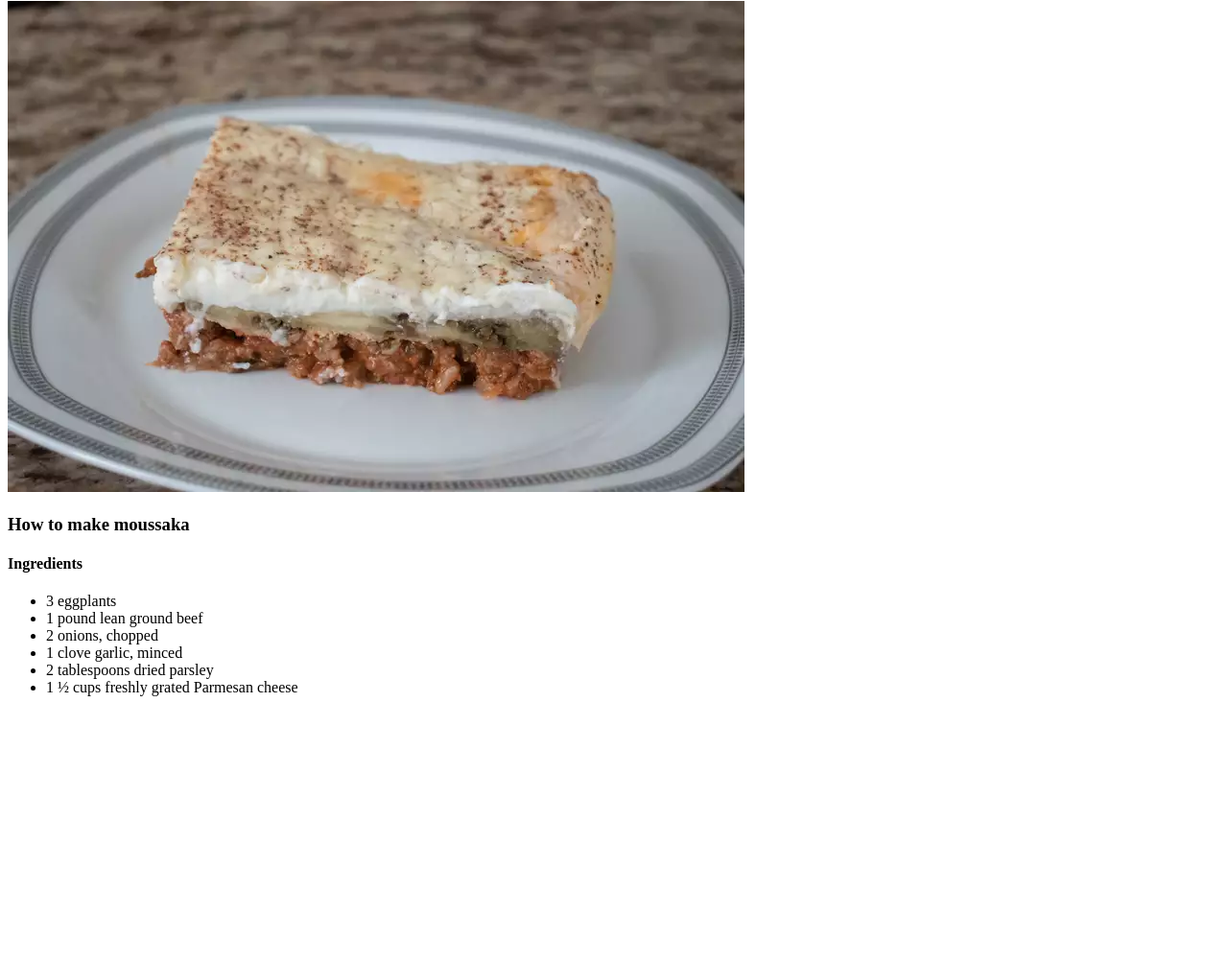
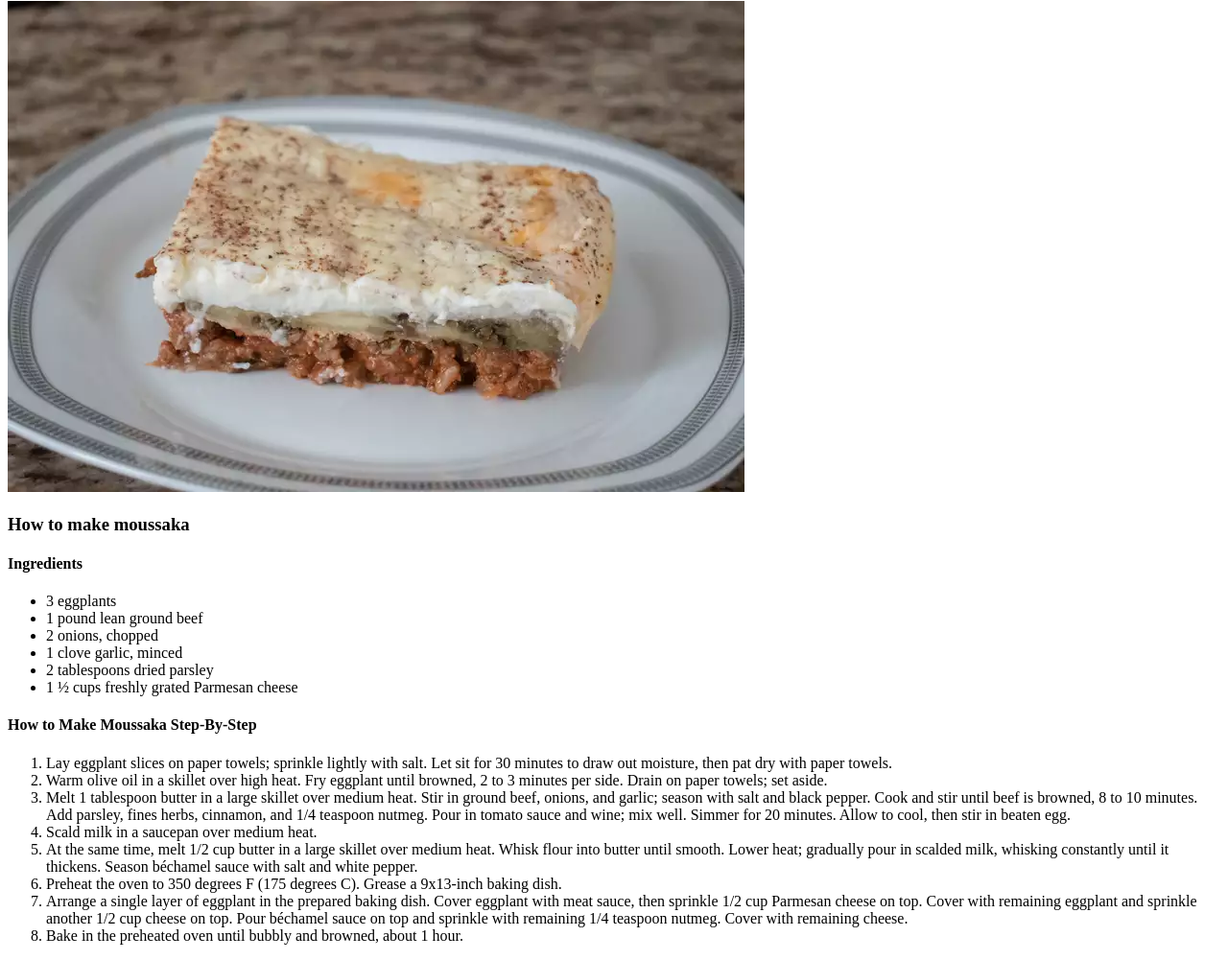
Before and after one commit to Sinthaz/odin-recipes, a plain HTML site: page recipes/moussaka.html in a window 1280 px wide. Shown: the part 79-1080 px from the top of the page at 96% size. Before the commit the page ends 821 px from the top, so only its background shows below. Drawn offline with Linux system fonts and the light colour scheme.

Commit message:
Add ordered list

```diff
--- a/recipes/moussaka.html
+++ b/recipes/moussaka.html
@@ -18,5 +18,16 @@
         <li>2 tablespoons dried parsley</li>
         <li>1 ½ cups freshly grated Parmesan cheese</li>
     </ul>
+    <h4>How to Make Moussaka Step-By-Step</h4>
+    <ol>
+        <li>Lay eggplant slices on paper towels; sprinkle lightly with salt. Let sit for 30 minutes to draw out moisture, then pat dry with paper towels.</li>
+        <li>Warm olive oil in a skillet over high heat. Fry eggplant until browned, 2 to 3 minutes per side. Drain on paper towels; set aside.</li>
+        <li>Melt 1 tablespoon butter in a large skillet over medium heat. Stir in ground beef, onions, and garlic; season with salt and black pepper. Cook and stir until beef is browned, 8 to 10 minutes. Add parsley, fines herbs, cinnamon, and 1/4 teaspoon nutmeg. Pour in tomato sauce and wine; mix well. Simmer for 20 minutes. Allow to cool, then stir in beaten egg. </li>
+        <li>Scald milk in a saucepan over medium heat.</li>
+        <li>At the same time, melt 1/2 cup butter in a large skillet over medium heat. Whisk flour into butter until smooth. Lower heat; gradually pour in scalded milk, whisking constantly until it thickens. Season béchamel sauce with salt and white pepper.</li>
+        <li>Preheat the oven to 350 degrees F (175 degrees C). Grease a 9x13-inch baking dish. </li>
+        <li>Arrange a single layer of eggplant in the prepared baking dish. Cover eggplant with meat sauce, then sprinkle 1/2 cup Parmesan cheese on top. Cover with remaining eggplant and sprinkle another 1/2 cup cheese on top. Pour béchamel sauce on top and sprinkle with remaining 1/4 teaspoon nutmeg. Cover with remaining cheese.</li>
+        <li>Bake in the preheated oven until bubbly and browned, about 1 hour.</li>
+    </ol>
 </body>
 </html>
```
